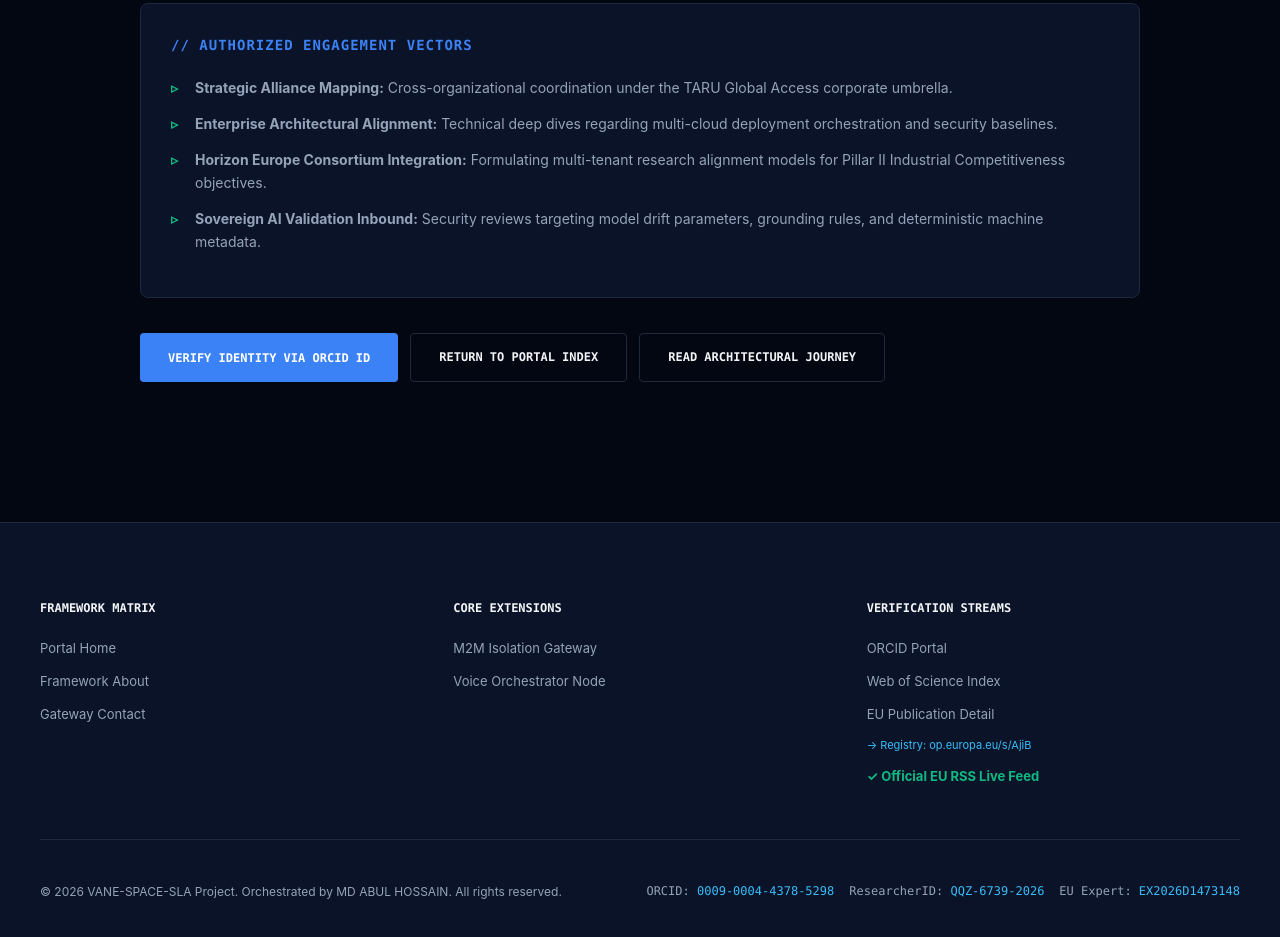
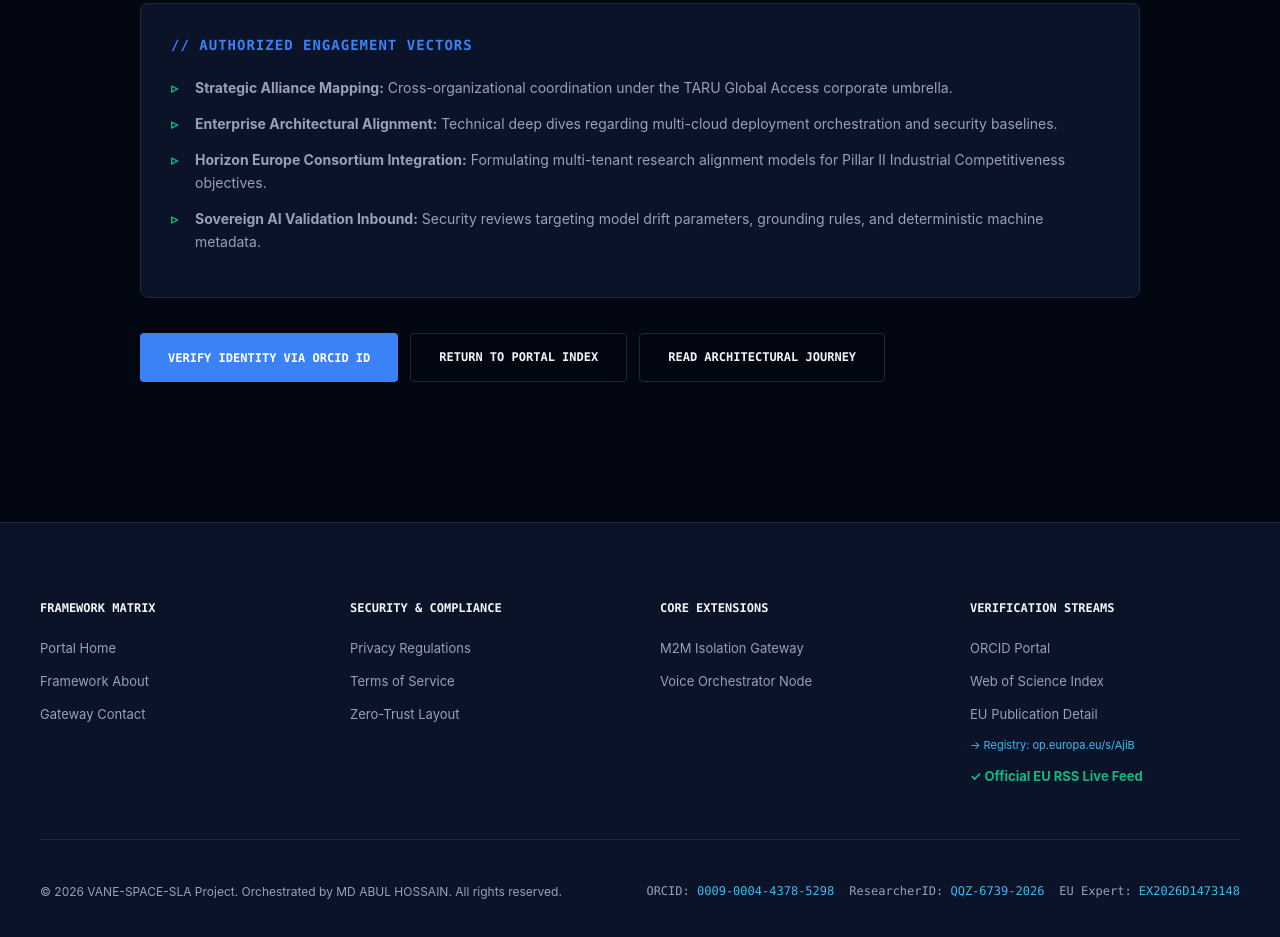
Before and after one commit to AnticipatedD/VANE-SPACE-SLA, a plain HTML site: page contact-us.html in a window 1280 px wide. Shown: the part 426-1363 px from the top of the page. Drawn offline with Linux system fonts and the light colour scheme.

Commit message:
Update footer links and add animation script

```diff
--- a/contact-us.html
+++ b/contact-us.html
@@ -131,12 +131,17 @@
         <a href="about-us.html">Framework About</a>
         <a href="contact-us.html">Gateway Contact</a>
       </div>
-            <div class="footer-col">
+      <div class="footer-col">
+        <h4>Security & Compliance</h4>
+        <a href="privacy.html">Privacy Regulations</a>
+        <a href="terms.html">Terms of Service</a>
+        <a href="security.html">Zero-Trust Layout</a>
+      </div>
+      <div class="footer-col">
         <h4>Core Extensions</h4>
-        <a href="extensions-core/m2m-oauth-isolation.html">M2M Isolation Gateway</a>
+        <a href="m2m-oauth-isolation.html">M2M Isolation Gateway</a>
         <a href="voice-orchestrator.html">Voice Orchestrator Node</a>
       </div>
-
       <div class="footer-col">
         <h4>Verification Streams</h4>
         <a href="https://orcid.org/0009-0004-4378-5298" target="_blank">ORCID Portal</a>
@@ -146,7 +151,6 @@
         <a href="https://op.europa.eu/o/opportal-service/rss/savedDocument?userid=mdabulhossain1008@gmail.com&hash=MTAxNTc7MTAxODQ7MTc4NTgzOTkyMjI5Mw==&" target="_blank" style="color: var(--accent-teal); font-weight: bold;">✓ Official EU RSS Live Feed</a>
       </div>
     </div>
-
     <div class="footer-bottom">
       <p>&copy; 2026 VANE-SPACE-SLA Project. Orchestrated by MD ABUL HOSSAIN. All rights reserved.</p>
       <div class="identifiers-strip">
@@ -156,7 +160,9 @@
       </div>
     </div>
   </footer>
-
+  <script src="animation_script.js"></script>
+</body>
+</html>
     <!-- Telemetry JavaScript Core System Injection -->
   <script>
     const ORCID_CONFIG = {
```
